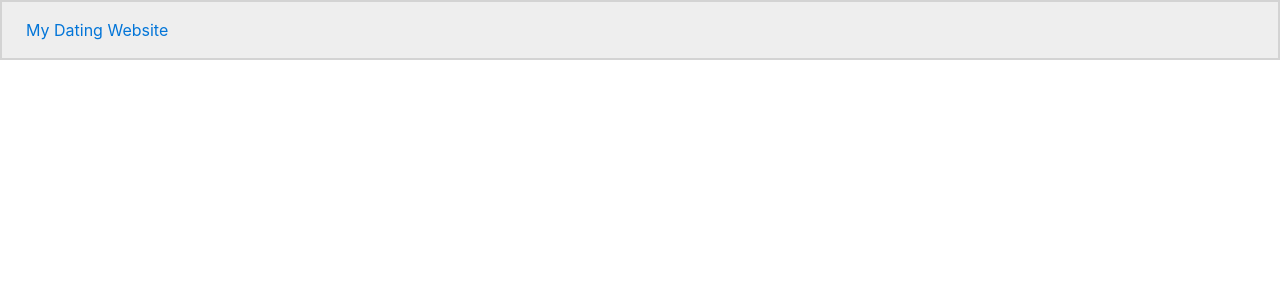
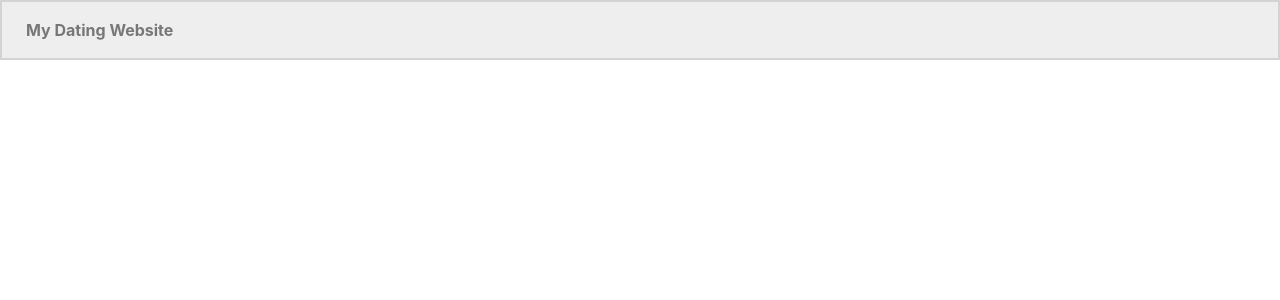
Before and after one commit to smedlock/dating, a PHP site: page /pages/navigation.html in a window 1280 px wide. Shown: the top 300 px of the page. Run offline with PHP 8.4, Linux system fonts and the light colour scheme; some libraries are stand-ins or nearby versions.

Commit message:
navigation bar complete

```diff
--- a/pages/home.html
+++ b/pages/home.html
@@ -14,6 +14,7 @@
 </head>
 
 <body>
+    <include href="pages/navigation.html" />
     <div id="page" class="container mt-4">
         <div class="row">
             <div class="col text-center mt-4">
@@ -29,7 +30,10 @@
 
                 <hr>
                 <p class="quote ml-5 mr-5 font-italic text-left">"I met the love of my life after only a month!" - Andrea</p>
-                <p class="quote ml-5 mr-5 font-italic text-left">"It was so easy to set up and profile and start meeting people. I didn't realize how many others were looking for love in my area." -John Smith</p>
+                <p class="quote ml-5 mr-5 font-italic text-left">
+                    "It was so easy to set up and profile and start meeting people.
+                    I didn't realize how many others were looking for love in my area." -John Smith
+                </p>
                 <p class="quote ml-5 mr-5 font-italic text-left">"Just try it! You'll never be the same!" - Sarah</p>
                 <hr>
 
--- a/pages/navigation.html
+++ b/pages/navigation.html
@@ -13,9 +13,9 @@
     <link rel="stylesheet" href="http://smedlock.greenriverdev.com/328/dating/styles/styles.css" type="text/css">
 </head>
 <body>
-    <nav class='navbar navbar-toggleable-sm mb-2' id="navigation-bar">
+    <nav class='navbar navbar-toggleable-sm navbar-light mb-2' id="navigation-bar">
         <div class='navbar-nav mr-auto'>
-            <a class='nav-item nav-link' href='create-client.php'>My Dating Website</a>
+            <a class='nav-item nav-link' href='http://smedlock.greenriverdev.com/328/dating/'>My Dating Website</a>
         </div>
     </nav>
 
--- a/pages/personal-info.html
+++ b/pages/personal-info.html
@@ -12,12 +12,11 @@
     <link rel="stylesheet" href="https://maxcdn.bootstrapcdn.com/bootstrap/4.0.0-alpha.6/css/bootstrap.min.css" integrity="sha384-rwoIResjU2yc3z8GV/NPeZWAv56rSmLldC3R/AZzGRnGxQQKnKkoFVhFQhNUwEyJ" crossorigin="anonymous">
     <link rel="stylesheet" href="http://smedlock.greenriverdev.com/328/dating/styles/styles.css" type="text/css">
     <link rel="stylesheet" href="http://smedlock.greenriverdev.com/328/dating/styles/personal-info.css" type="text/css">
+
 </head>
 
 <body>
-
     <include href="pages/navigation.html" />
-
     <div id="page" class="container mt-4">
         <h2 class="mt-4">Personal Information</h2>
         <hr>
--- a/styles/personal-info.css
+++ b/styles/personal-info.css
@@ -9,3 +9,7 @@
     padding: 6px;
     text-align: center;
 }
+
+.nav-link {
+    font-weight: bold;
+}
--- a/styles/styles.css
+++ b/styles/styles.css
@@ -10,5 +10,9 @@
 #navigation-bar {
     border: 2px solid lightgrey;
     background-color: #EEEEEE;
-    text-
+    font-weight: bold;
 }
+
+.nav-link {
+    font-weight: bold;
+}
```
Also changed, not shown: index.php (+4 -4 lines). Lines whose indentation alone changed are shown as unchanged.
